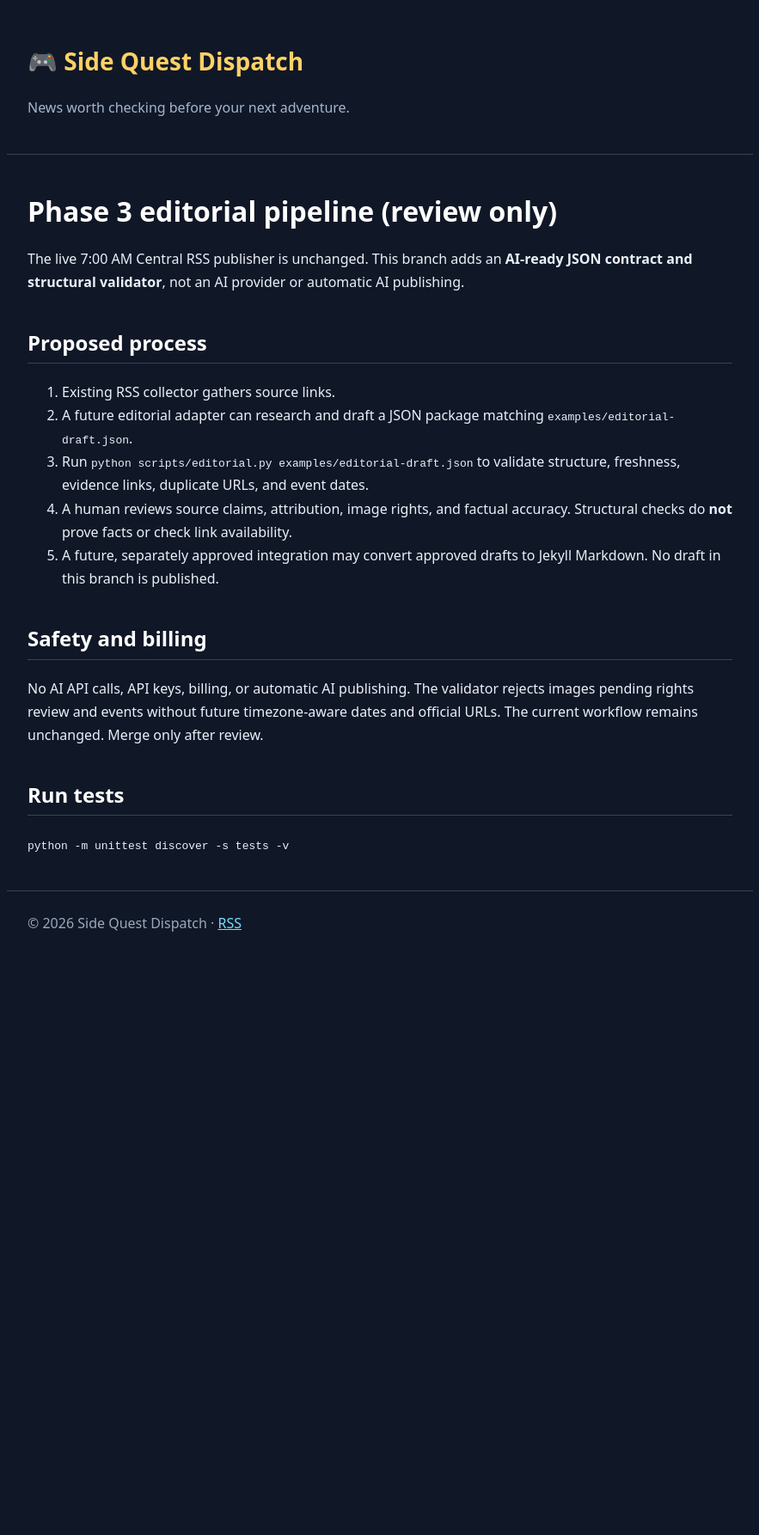
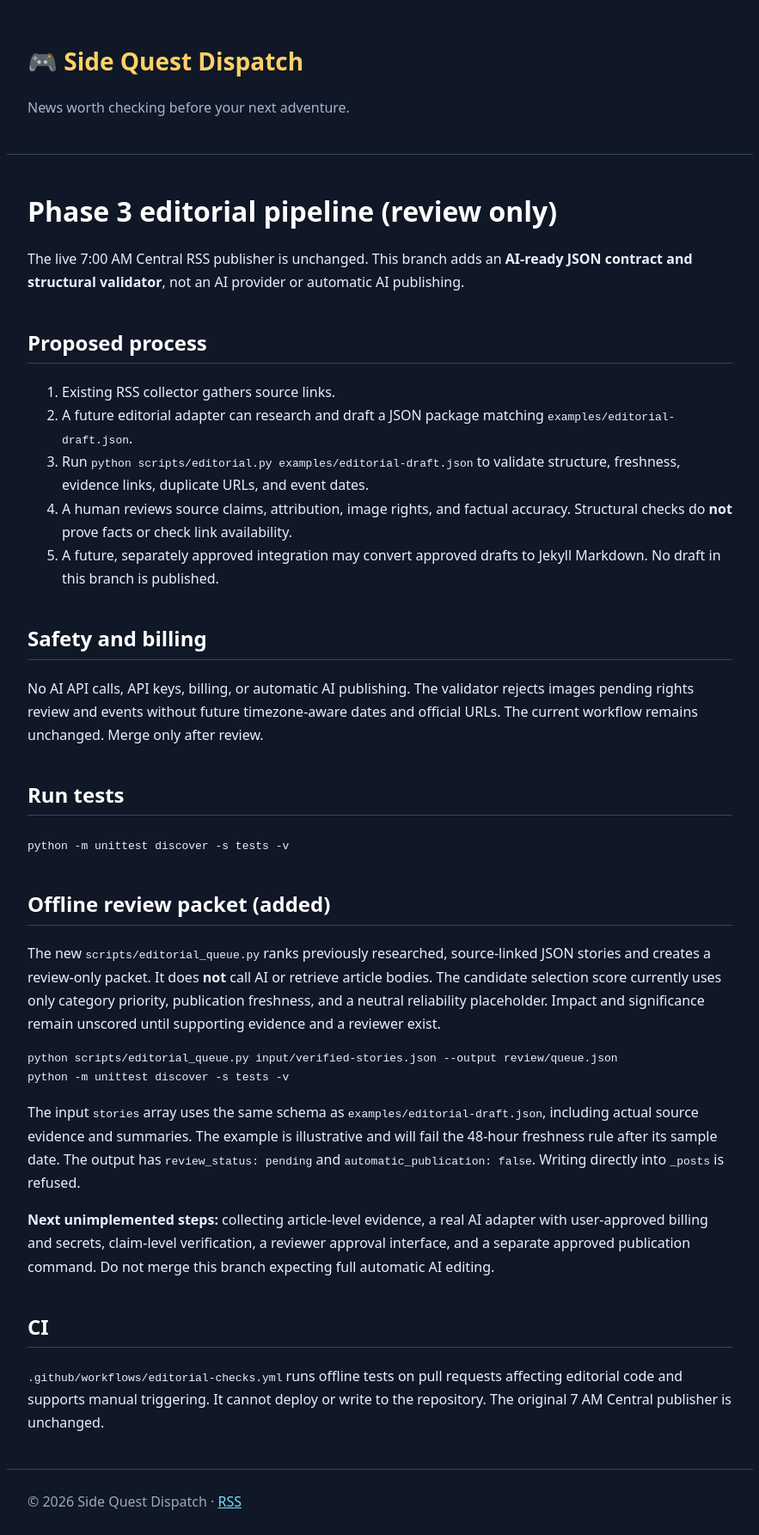
Before and after one commit to bamalroney-dev/Side-quest-dispatch, a Jekyll site: the page built from docs/phase-3-editorial.md, in a window 1280 px wide. Shown: the whole page at 86% size, without its empty margins (198-1081 px from the left). Built offline with Jekyll 4.4.1, drawn with Linux system fonts in a browser that asks for light colours; our own code applies the rules of GitHub Pages for plain Markdown files; before the commit the page ends 1113 px from its top, so only the background shows below that.

Commit message:
Document Phase 3 queue, approval gate, and CI

````diff
--- a/docs/phase-3-editorial.md
+++ b/docs/phase-3-editorial.md
@@ -17,3 +17,20 @@ No AI API calls, API keys, billing, or automatic AI publishing. The validator re
 ## Run tests
 
 `python -m unittest discover -s tests -v`
+
+## Offline review packet (added)
+
+The new `scripts/editorial_queue.py` ranks previously researched, source-linked JSON stories and creates a review-only packet. It does **not** call AI or retrieve article bodies. The candidate selection score currently uses only category priority, publication freshness, and a neutral reliability placeholder. Impact and significance remain unscored until supporting evidence and a reviewer exist.
+
+```sh
+python scripts/editorial_queue.py input/verified-stories.json --output review/queue.json
+python -m unittest discover -s tests -v
+```
+
+The input `stories` array uses the same schema as `examples/editorial-draft.json`, including actual source evidence and summaries. The example is illustrative and will fail the 48-hour freshness rule after its sample date. The output has `review_status: pending` and `automatic_publication: false`. Writing directly into `_posts` is refused.
+
+**Next unimplemented steps:** collecting article-level evidence, a real AI adapter with user-approved billing and secrets, claim-level verification, a reviewer approval interface, and a separate approved publication command. Do not merge this branch expecting full automatic AI editing.
+
+## CI
+
+`.github/workflows/editorial-checks.yml` runs offline tests on pull requests affecting editorial code and supports manual triggering. It cannot deploy or write to the repository. The original 7 AM Central publisher is unchanged.
````
